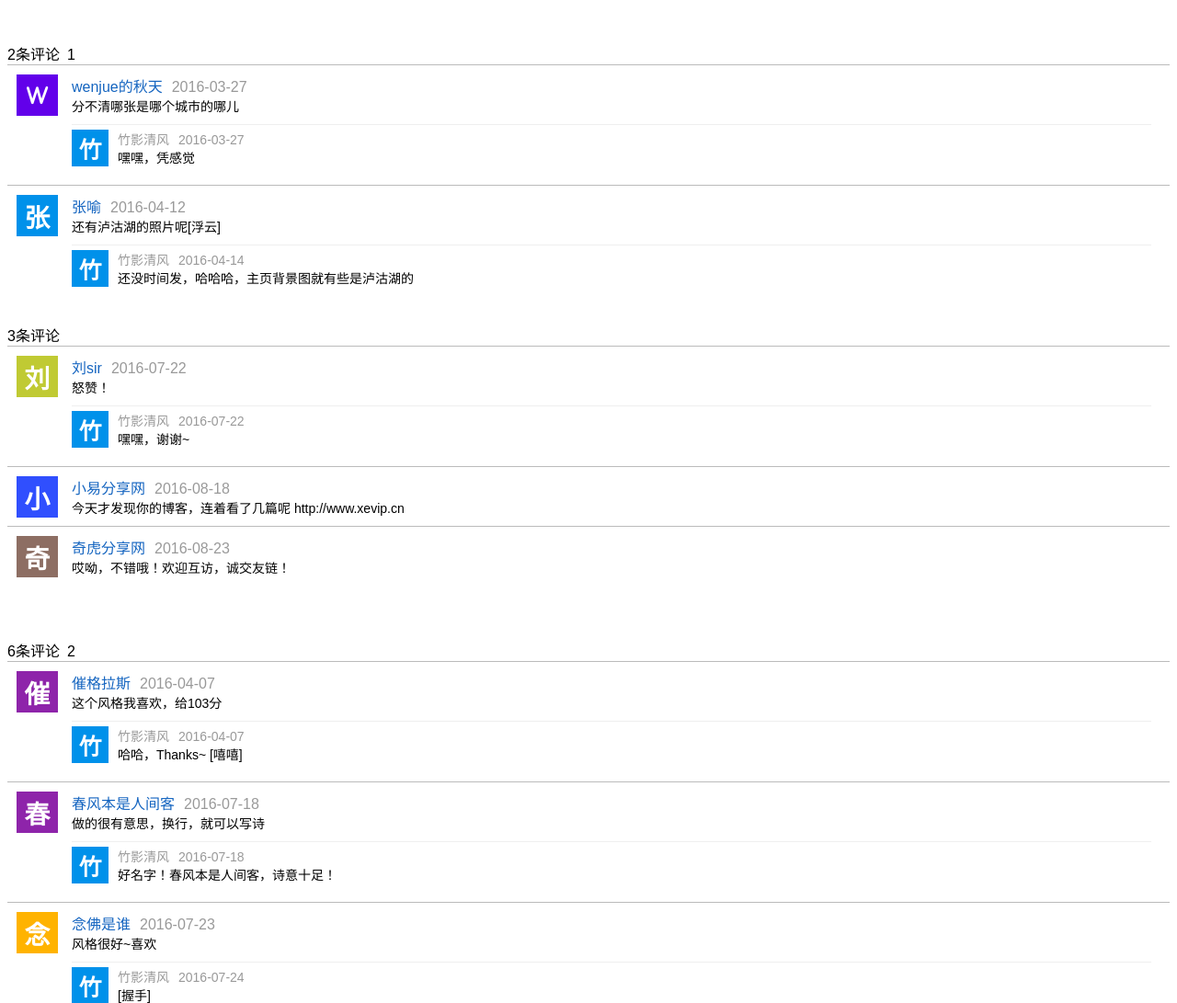
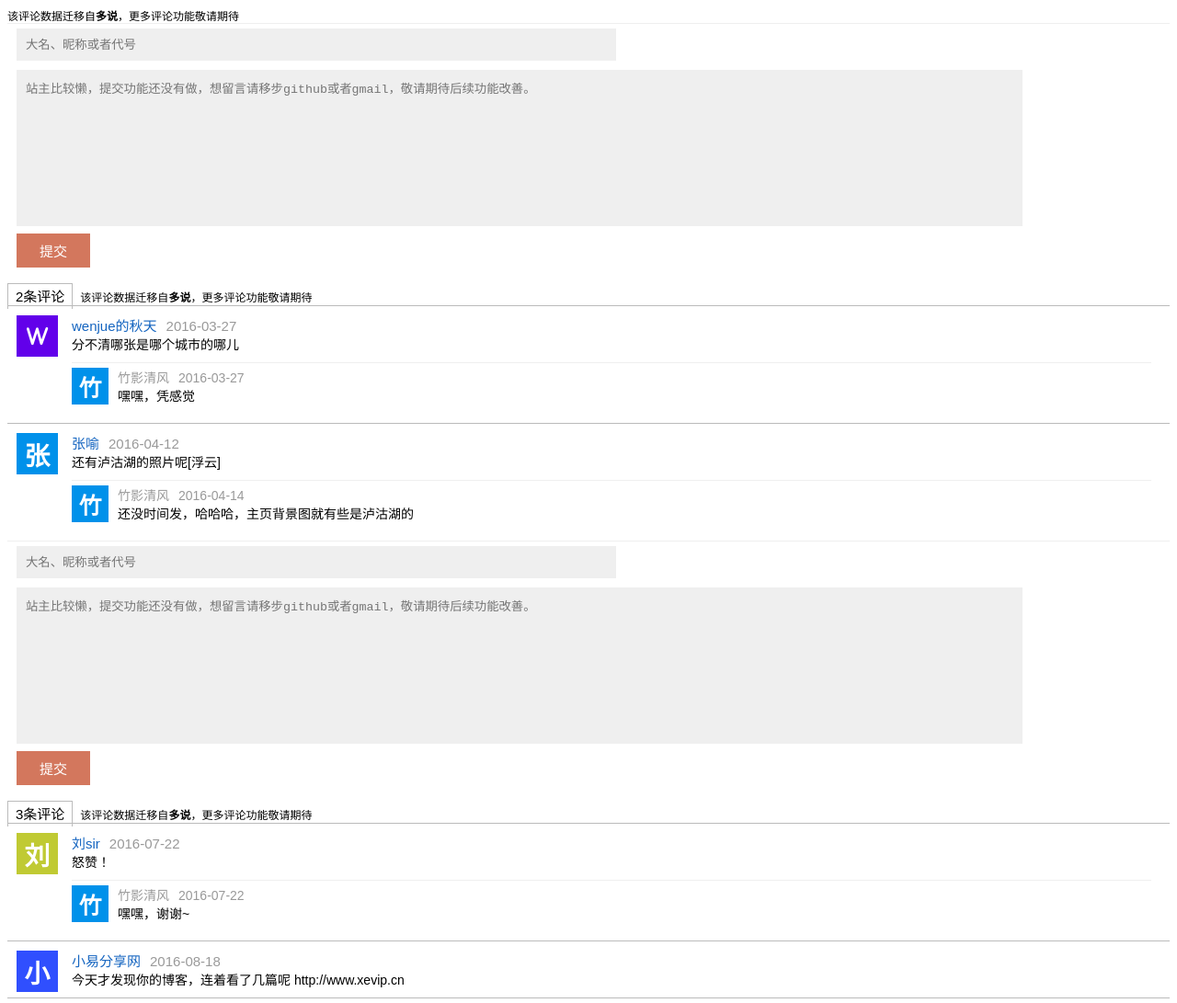
Before and after one commit to Yaowenjie/likee-comment-frontend, a React app: page / in a window 1280 px wide. Shown: the top 1091 px of the page at 92% size. Built offline with nearby package versions, Linux system fonts and the light colour scheme.

Commit message:
add comment from with textarea

```diff
--- a/src/component/Message.less
+++ b/src/component/Message.less
@@ -15,6 +15,7 @@
     .head {
       margin-left: 10px;
       color: #999;
+      font-size: 15px;
       .name, .date {
         padding-right: 10px;
       }
--- a/src/component/Thread.js
+++ b/src/component/Thread.js
@@ -22,9 +22,19 @@ class Thread extends Component {
     return (
       <div className={styles.main}>
         {/*<span className={styles.title}>{data.title}</span>*/}
-        <span className={styles.amount}>{ (data.post.length !== 0) && (data.post.length + '条评论') }</span>
-        { (data.likes !== 0) && (<span>{data.likes}</span>) }
+        { (data.post.length !== 0) && (<span className={styles.amount}><span className={styles.number}>{data.post.length}</span>条评论</span>) }
+        <span className={styles.prompt}>该评论数据迁移自<b>多说</b>，更多评论功能敬请期待</span>
+        {/*{ (data.likes !== 0) && (<span>{data.likes}</span>) }*/}
         {this.assemblePosts(data.post)}
+        <form className={styles.commentForm} action="">
+          <div>
+            <input type="text" name="name" placeholder="大名、昵称或者代号" className={styles.name}/> <br/>
+          </div>
+          <div>
+            <textarea rows="3" cols="30" placeholder="站主比较懒，提交功能还没有做，想留言请移步github或者gmail，敬请期待后续功能改善。" className={styles.message}></textarea>
+          </div>
+          <button type='submit'>提交</button>
+        </form>
       </div>
     )
   }
--- a/src/component/Thread.less
+++ b/src/component/Thread.less
@@ -1,4 +1,5 @@
 .main {
+  font-size: 15px;
   margin-bottom: 20px;
   font-family: Arial, Helvetica, sans-serif;
   .title {
@@ -8,5 +9,50 @@
 
   .amount {
     margin-right: 8px;
+    border: 1px solid #bbb;
+    border-bottom: none;
+    padding: 5px 8px;
+  }
+
+  .prompt {
+    font-size: 12px;
+  }
+
+  .commentForm {
+    border-top: 1px solid #efefef;
+
+    input, textarea {
+      -webkit-appearance: textfield;
+      margin: 5px 10px;
+      outline: none;
+      background: #efefef;
+      border: 0;
+      padding: 10px;
+    }
+
+    .name {
+      width: 50%;
+    }
+
+    .message {
+      resize: none;
+      width: 85%;
+      height: 150px;
+    }
+
+    button {
+      font-weight: 400;
+      margin: 0 0 0 10px;
+      border: 0;
+      color: #fff;
+      font-size: 15px;
+      background: #D3775D;
+      padding: 8px 25px;
+      text-decoration: none;
+      transition: all .2s ease;
+      &:hover {
+        background: #C15322;
+      }
+    }
   }
 }
```
